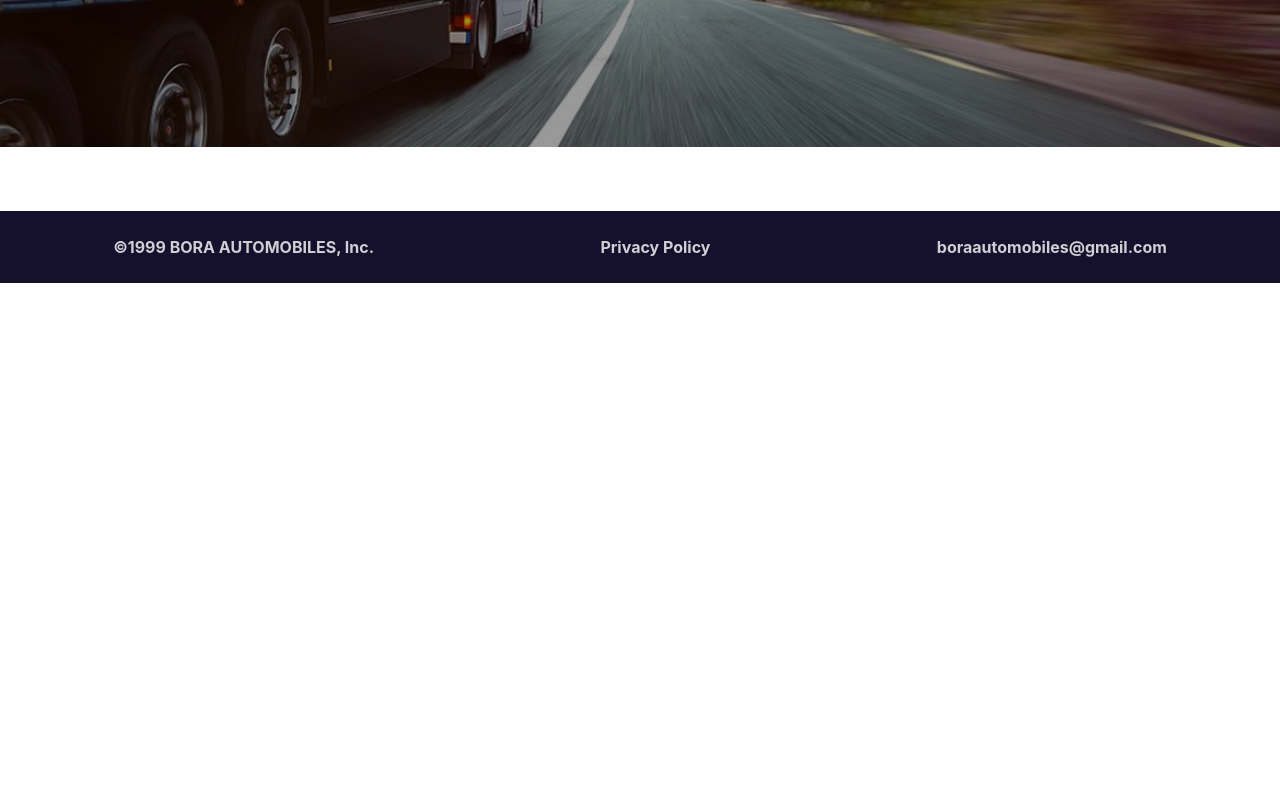
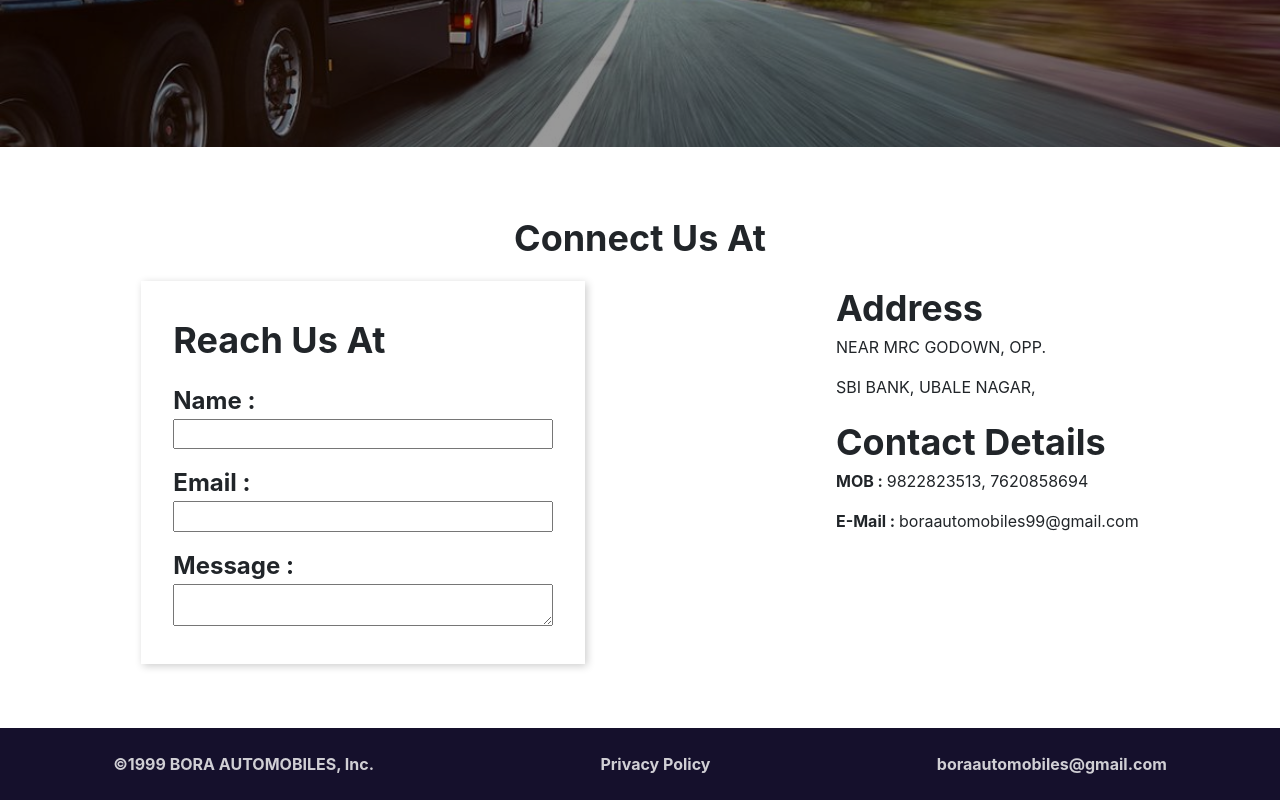
Before and after one commit to debugged-exe/landing-page, a React (Create React App) app: page / in a window 1280 px wide. Shown: the part 1173-1973 px from the top of the page. Before the commit the page ends 1456 px from the top, so only its background shows below. Built offline with nearby package versions, Linux system fonts and the light colour scheme.

Commit message:
Contact Us

```diff
--- a/src/App.js
+++ b/src/App.js
@@ -4,6 +4,7 @@ import 'bootstrap/dist/css/bootstrap.min.css';
 import Footer from './Components/Footer/Footer';
 import HomeLanding from './Components/HomeLanding/HomeLanding';
 import OurCompany from './Components/OurCompany/OurCompany';
+import Contact from './Components/Contact/Contact';
 
 function App() {
   return (
@@ -11,6 +12,7 @@ function App() {
       <Navbar />
       <HomeLanding/>
       <OurCompany/>
+      <Contact/>
       <Footer />
     </div>
   );
--- /dev/null
+++ b/src/Components/Contact/Contact.js
@@ -0,0 +1,32 @@
+import React from 'react';
+
+const Contact = () => {
+    return(
+        <div>
+            <div className='f2 b tc'>Connect Us At</div>
+        <div className='flex justify-around ma3 mb5'>
+            <div className='shadow-4 pa4'>
+                <div>
+                    <p className='f2 b'>Reach Us At</p>
+                    <p className='f3 b ma0'>Name :</p>
+                    <input type='text' className='ph5 pv1'/>
+                    <p className='f3 b ma0 mt3'>Email :</p>
+                    <input type='email' className='ph5 pv1'/>
+                    <p className='f3 b ma0 mt3'>Message :</p>
+                    <textarea type='text' className='w-100'/>
+                </div>
+            </div>
+            <div>
+                <p className='f2 ma0 b'>Address</p>
+                <p>NEAR  MRC GODOWN, OPP.</p>
+                <p>SBI BANK, UBALE NAGAR,</p>
+                <p className='f2 ma0 b'>Contact Details</p>
+                <p><span className='b'>MOB : </span>9822823513, 7620858694</p>
+                <p><span className='b'>E-Mail : </span>boraautomobiles99@gmail.com</p>
+            </div>
+        </div>
+        </div>
+    );
+}
+
+export default Contact;
```
Also changed, not shown: 2 other files (tests, documents, lock files or other folders).
